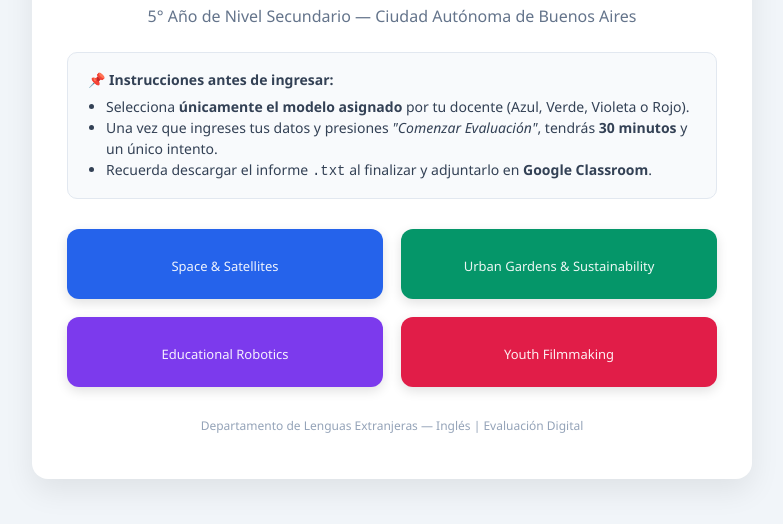
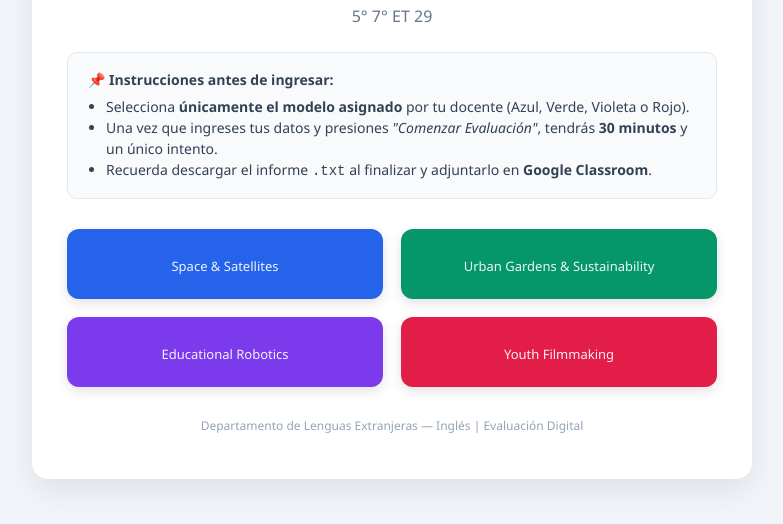
Before and after one commit to GabrielGomory-teacher/ENGLISH-TESTS-5, a plain HTML site: page index.html in a window 1280 px wide. Shown: the part 204-728 px from the top of the page, without its empty margins (248-1031 px from the left). Drawn offline with Linux system fonts and the light colour scheme.

Commit message:
Update index.html

```diff
--- a/index.html
+++ b/index.html
@@ -3,7 +3,7 @@
 <head>
     <meta charset="UTF-8">
     <meta name="viewport" content="width=device-width, initial-scale=1.0">
-    <title>Evaluación Integradora de Inglés - 5° Año (CABA)</title>
+    <title>Evaluación Integradora de Inglés - 5° Año ET 29</title>
     <style>
         :root {
             --bg: #f1f5f9;
@@ -130,7 +130,7 @@
 
 <div class="container">
     <h1>Evaluación Integradora de Inglés</h1>
-    <p class="subtitle">5° Año de Nivel Secundario — Ciudad Autónoma de Buenos Aires</p>
+    <p class="subtitle">5° 7° ET 29</p>
 
     <div class="instructions">
         <strong>📌 Instrucciones antes de ingresar:</strong>
```
